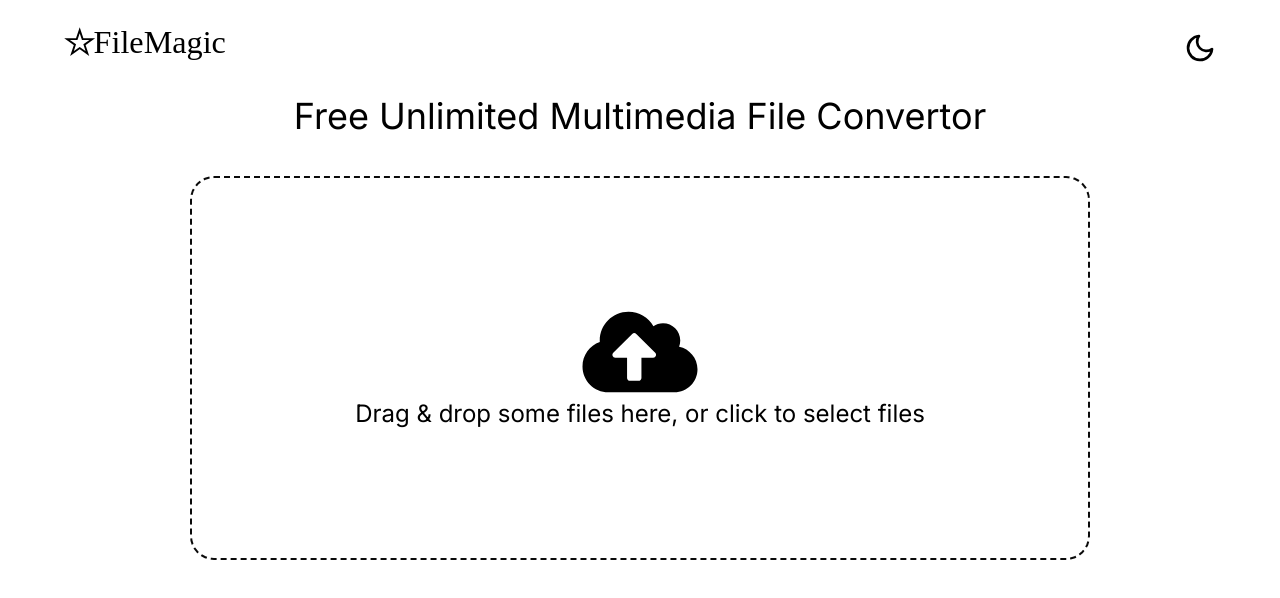
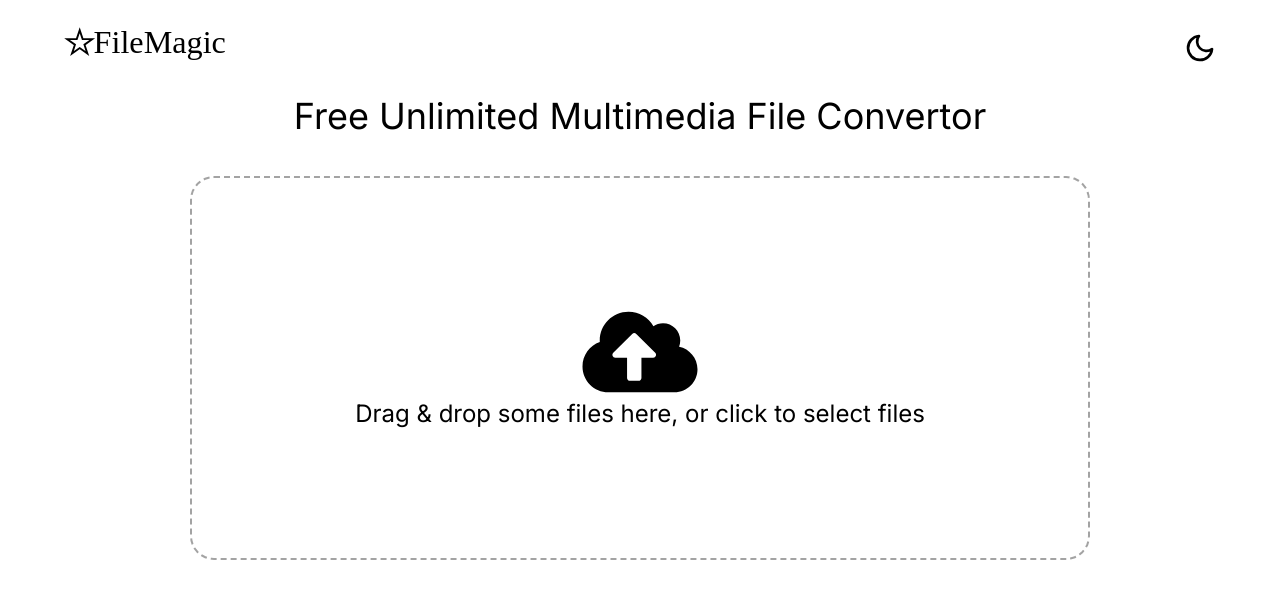
Before and after one commit to GevaX/FileMagic, a Next.js app: page / in a window 1280 px wide. Shown: the top 598 px of the page. Built offline with nearby package versions, Linux system fonts and the light colour scheme.

Commit message:
Added hover design to dropzone

```diff
--- a/src/app/page.js
+++ b/src/app/page.js
@@ -3,7 +3,7 @@ export default function Home() {
   return (
     <main className="flex min-h-screen flex-col items-center p-24">
       <h1 className="text-4xl">Free Unlimited Multimedia File Convertor</h1>
-      <Dropzone className="p-32 mt-10 border-neutral-950 dark:border-neutral-200 border-dashed border-2 rounded-3xl text-2xl justify-center flex flex-col items-center h-96 w-[900px]" />
+      <Dropzone className="p-32 mt-10 border-neutral-400 hover:border-neutral-950 dark:border-neutral-400 dark:hover:border-neutral-50 border-dashed border-2 rounded-3xl text-2xl justify-center flex flex-col items-center h-96 w-[900px] cursor-pointer" />
     </main>
   );
 }
```
